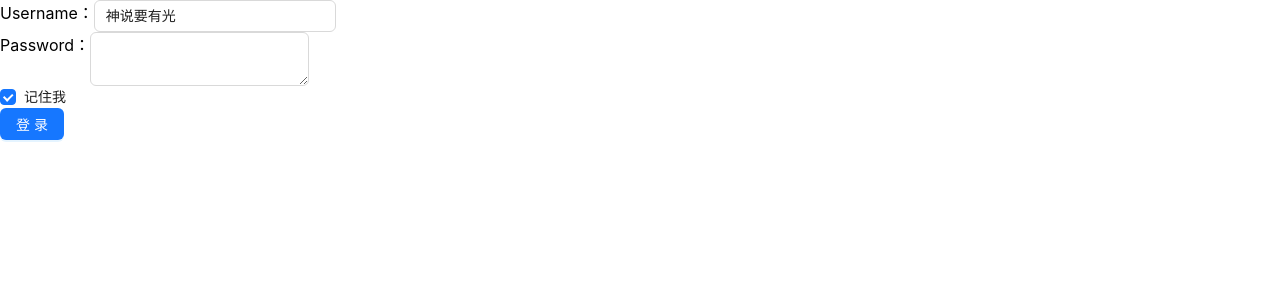
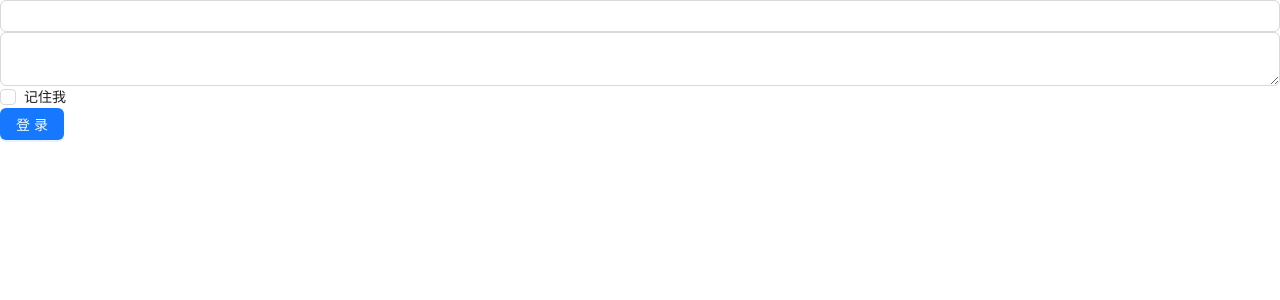
Before and after one commit to leilei405/learn-react, a React (Create React App) app: page / in a window 1280 px wide. Shown: the top 300 px of the page. Built offline with nearby package versions, Linux system fonts and the light colour scheme.

Commit message:
feat: 修改Form信息

```diff
--- a/src/components/Form/Item.tsx
+++ b/src/components/Form/Item.tsx
@@ -5,12 +5,10 @@ import React, {
   useContext,
   ReactElement,
   useEffect,
-  PropsWithChildren,
   ChangeEvent,
-  useLayoutEffect,
 } from "react";
 import classNames from "classnames";
-import Schema, { Rules } from "async-validator";
+import Schema from "async-validator";
 
 import FormContext from "./FormContext";
 
--- a/src/components/Form/TestCom.tsx
+++ b/src/components/Form/TestCom.tsx
@@ -11,14 +11,8 @@ const Basic: React.FC = () => {
   };
 
   return (
-    <Form
-      initialValues={{ remember: true, username: "神说要有光" }}
-      onFinish={onFinish}
-      onFinishFailed={onFinishFailed}
-    >
+    <Form onFinish={onFinish} onFinishFailed={onFinishFailed}>
       <Form.Item
-        style={{ display: "flex" }}
-        label="Username："
         name="username"
         rules={[
           { required: true, message: "请输入用户名!" },
@@ -29,8 +23,6 @@ const Basic: React.FC = () => {
       </Form.Item>
 
       <Form.Item
-        style={{ display: "flex" }}
-        label="Password："
         name="password"
         rules={[{ required: true, message: "请输入密码!" }]}
       >
```
